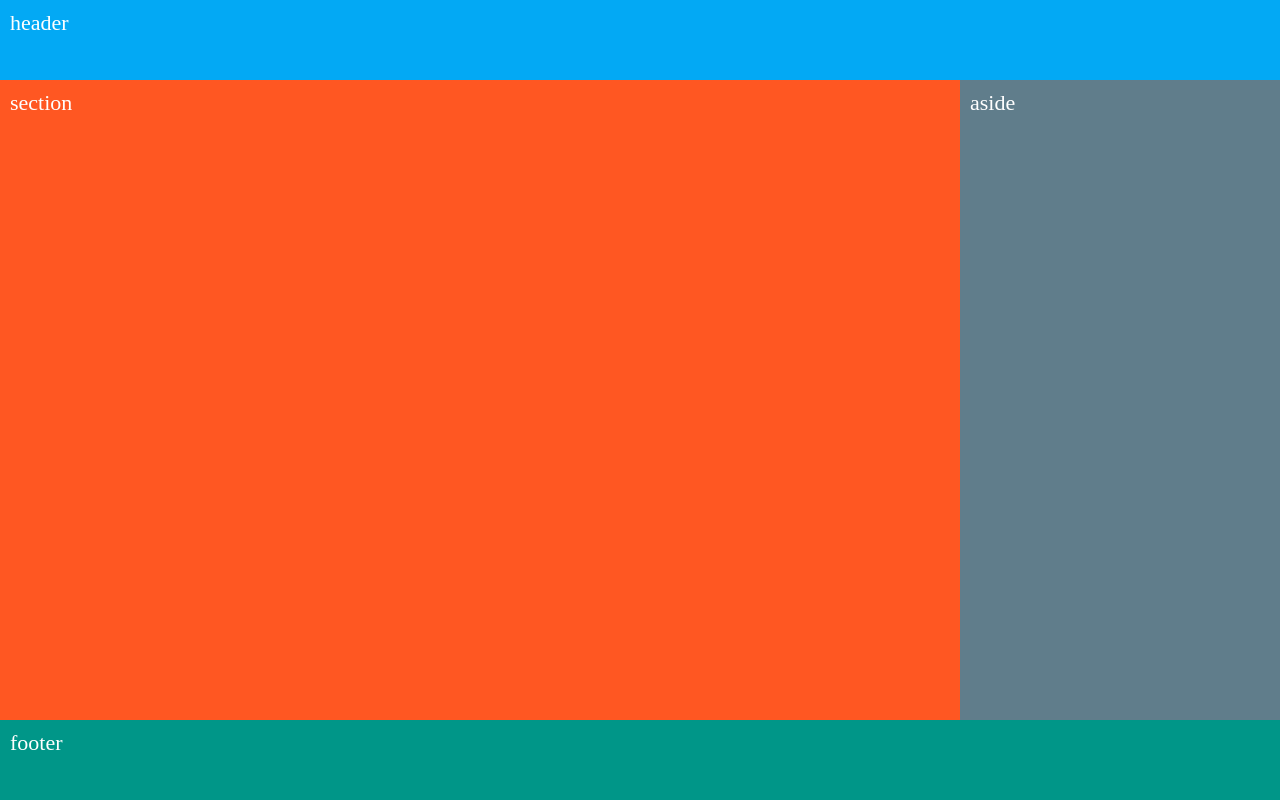
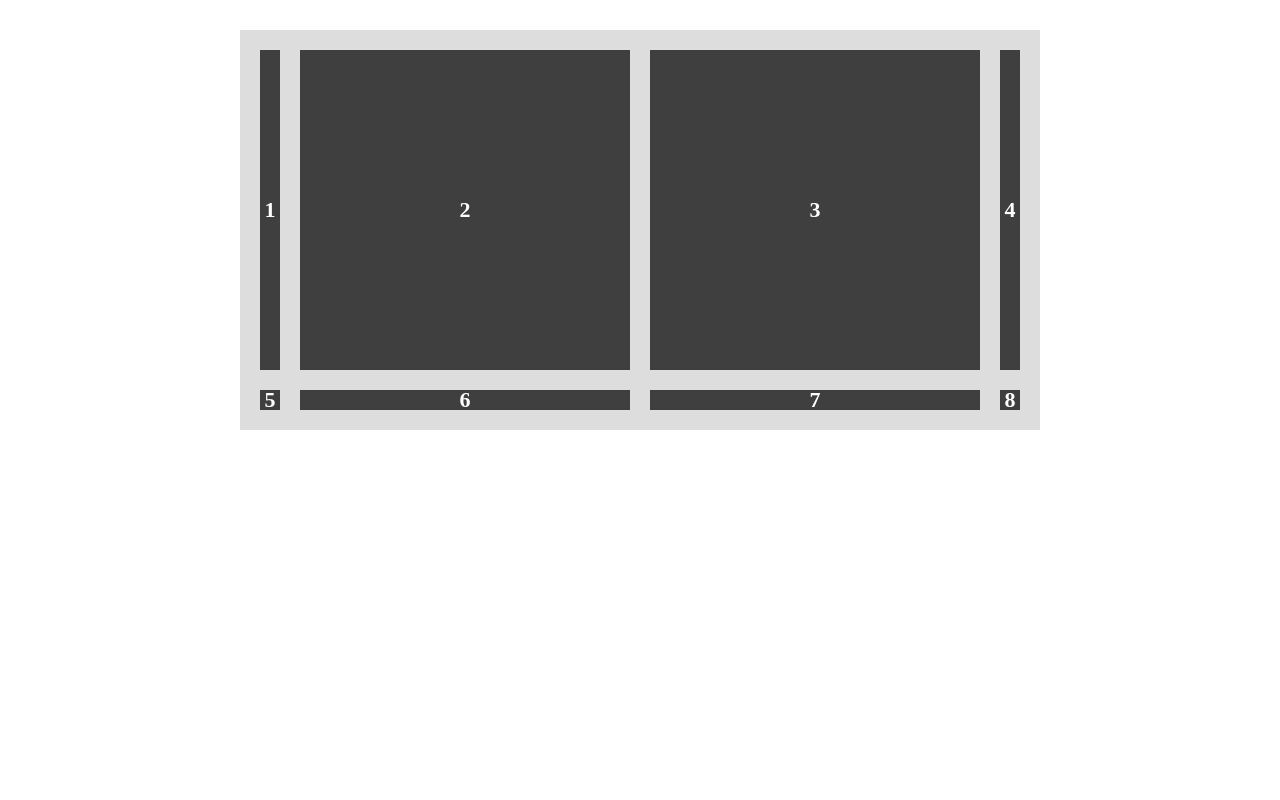
Before and after one commit to saddamarbaa/elzero-web-school-css-grid-asssignments, a plain HTML site: page 02 asssignments/index.html in a window 1280 px wide. Drawn offline with Linux system fonts and the light colour scheme.

Commit message:
==>  Elzero Web School  CSS  Grid Assignments 3

```diff
--- a/0 asssignments/index.css
+++ /dev/null
@@ -1,71 +0,0 @@
-/** @format */
-
-* {
-	box-sizing: border-box;
-	padding: 0;
-	margin: 0;
-}
-
-.layout {
-	display: grid;
-	grid-template-rows: 10vh 80vh 10vh;
-	grid-template-columns: repeat(4, 1fr);
-	grid-template-areas:
-		"header header header header"
-		"section section section aside "
-		"footer footer  footer  footer  ";
-	color: white;
-	font-size: 22px;
-}
-
-header {
-	grid-area: header;
-	background-color: #03a9f4;
-	position: relative;
-}
-
-header::after {
-	position: absolute;
-	content: "header";
-	top: 10px;
-	left: 10px;
-}
-
-section {
-	grid-area: section;
-	position: relative;
-	background-color: #ff5722;
-}
-
-section::after {
-	position: absolute;
-	content: "section";
-	top: 10px;
-	left: 10px;
-}
-
-aside {
-	grid-area: aside;
-	background-color: #607d8b;
-	position: relative;
-}
-
-aside::after {
-	position: absolute;
-	content: "aside";
-	top: 10px;
-	left: 10px;
-}
-
-footer {
-	grid-area: footer;
-	background-color: #009688;
-	position: relative;
-}
-
-footer::after {
-	position: absolute;
-	content: "footer";
-	top: 10px;
-	left: 10px;
-}
--- a/01 asssignments/index.css
+++ /dev/null
@@ -1,44 +0,0 @@
-/** @format */
-
-body {
-	border: 1px solid red;
-	display: flex;
-	align-items: center;
-	justify-content: center;
-	height: 100vh;
-	counter-reset: grid;
-}
-
-* {
-	margin: 0;
-	padding: 0;
-	box-sizing: border-box;
-}
-
-.grid {
-	background-color: #ddd;
-	padding: 20px;
-	width: 800px;
-	height: 400px;
-	display: grid;
-	grid-template-columns: repeat(auto-fill, minmax(200px, 1fr));
-	grid-template-rows: 50px 1fr;
-	grid-gap: 20px;
-	font-size: 32px;
-	font-weight: bold;
-	align-content: center;
-}
-
-.grid > div {
-	display: flex;
-	justify-content: center;
-	align-items: center;
-	background-color: #607d8b;
-	position: relative;
-}
-
-.grid > div::after {
-	counter-increment: grid;
-	position: absolute;
-	content: "Element " counter(grid);
-}
--- /dev/null
+++ b/02 asssignments/index.css
@@ -0,0 +1,33 @@
+/** @format */
+
+* {
+	box-sizing: border-box;
+}
+
+body > * {
+	height: 100vh;
+	margin: 30px auto !important;
+	background-color: #eee;
+}
+
+.grid {
+	background-color: #ddd;
+	padding: 20px;
+	width: 800px;
+	height: 400px;
+	grid-gap: 20px;
+	display: grid;
+	grid-template-columns: 20px 1fr 1fr 20px;
+	grid-template-rows: 1fr 20px;
+	font-size: 22px;
+	font-weight: bold;
+}
+
+.grid > div {
+	display: flex;
+	background-color: #403f3f;
+	color: white;
+	text-align: center;
+	justify-content: center;
+	align-items: center;
+}
--- a/0 asssignments/index.html
+++ b/02 asssignments/index.html
@@ -10,11 +10,15 @@
 		<link rel="stylesheet" href="index.css" />
 	</head>
 	<body>
-		<div class="layout">
-			<header></header>
-			<section></section>
-			<aside></aside>
-			<footer></footer>
+		<div class="grid">
+			<div>1</div>
+			<div>2</div>
+			<div>3</div>
+			<div>4</div>
+			<div>5</div>
+			<div>6</div>
+			<div>7</div>
+			<div>8</div>
 		</div>
 	</body>
 </html>
```
Also changed, not shown: 01 asssignments/index.html (deleted, +0 -22 lines).
